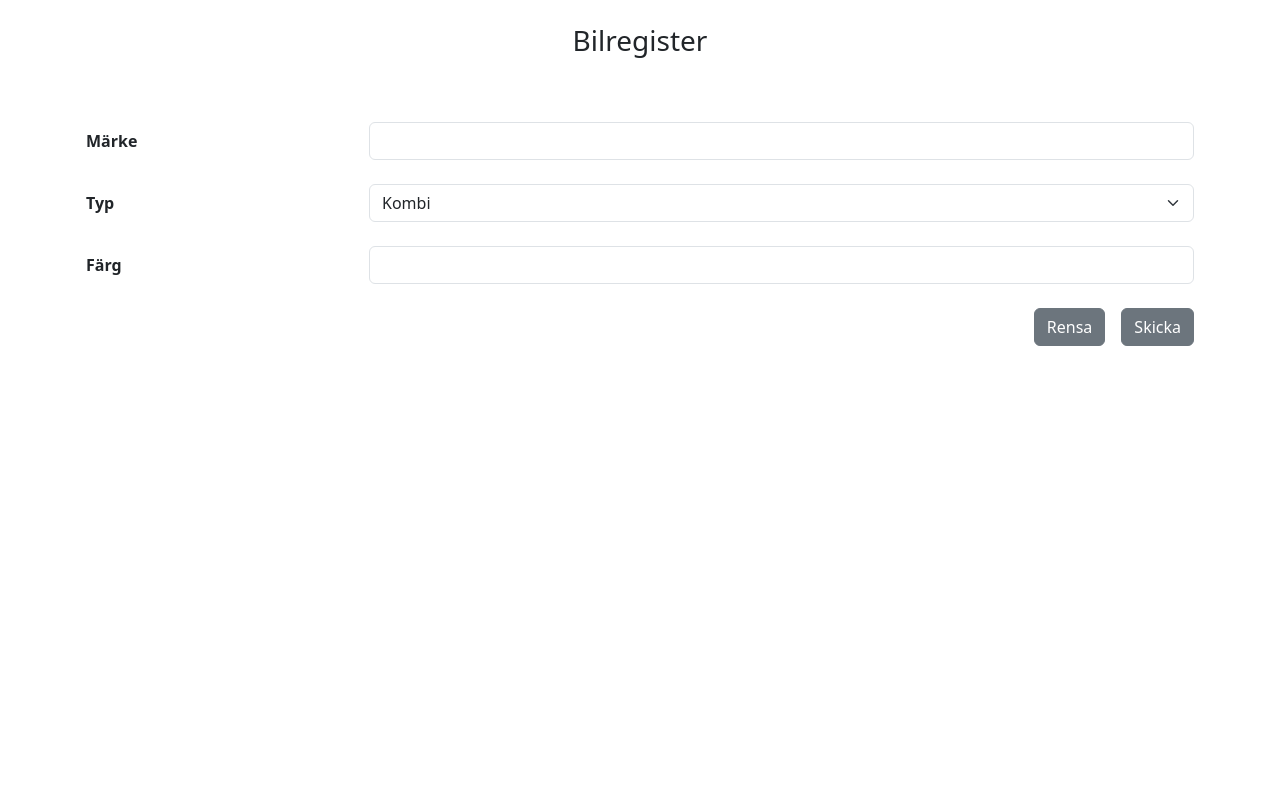
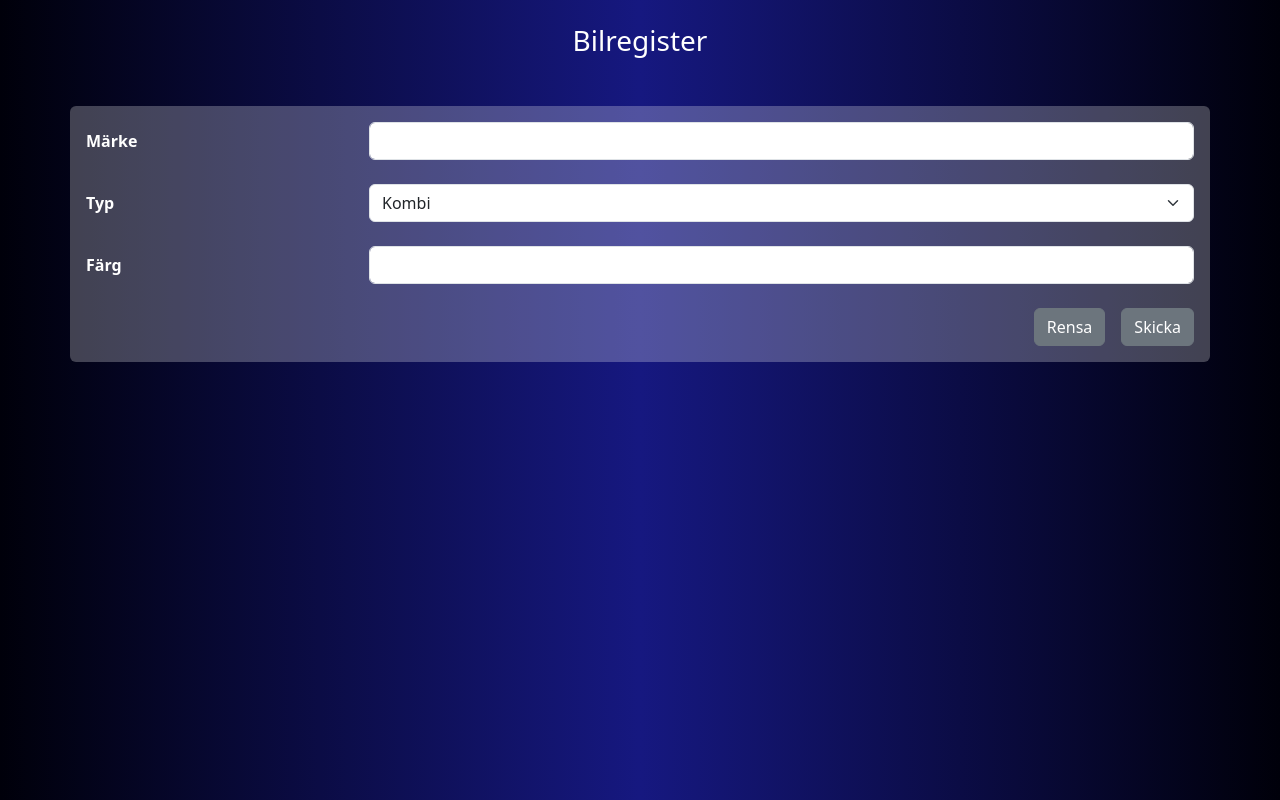
Before and after one commit to JonatanK-son/gik339-grupp40-projekt, a plain HTML site: page client/index.html in a window 1280 px wide. Drawn offline with nearby package versions, Linux system fonts and the light colour scheme.

Commit message:
minor styling changes

```diff
--- a/client/index.html
+++ b/client/index.html
@@ -4,6 +4,7 @@
     <meta charset="UTF-8">
     <meta name="viewport" content="width=device-width, initial-scale=1.0">
 
+    <link rel="stylesheet" href="style.css">
     <link href="https://cdn.jsdelivr.net/npm/bootstrap@5.3.3/dist/css/bootstrap.min.css" rel="stylesheet" integrity="sha384-QWTKZyjpPEjISv5WaRU9OFeRpok6YctnYmDr5pNlyT2bRjXh0JMhjY6hW+ALEwIH" crossorigin="anonymous">
     <script src="https://cdn.jsdelivr.net/npm/bootstrap@5.3.3/dist/js/bootstrap.bundle.min.js" integrity="sha384-YvpcrYf0tY3lHB60NNkmXc5s9fDVZLESaAA55NDzOxhy9GkcIdslK1eN7N6jIeHz" crossorigin="anonymous"></script>
 
@@ -11,19 +12,19 @@
 </head>
 <body>
     <header class="mt-4 text-center">
-        <h1 class="fs-3">Bilregister</h1>
+        <h1 class="fs-3 text-white">Bilregister</h1>
     </header>
     <main class="mt-5">
         <div class="container bg-white bg-opacity-25 p-3 rounded">
             <form id="userForm">
                 <div class="mb-4 row">
-                    <label for="brand" class="col-sm-3 col-form-label fw-bold">Märke</label>
+                    <label for="brand" class="col-sm-3 col-form-label fw-bold text-white">Märke</label>
                     <div class="col-sm-9">
                         <input class="form-control" type="text" name="brand" />
                     </div>
                 </div>
                 <div class="mb-4 row">
-                    <label for="type" class="col-sm-3 col-form-label fw-bold">Typ</label>
+                    <label for="type" class="col-sm-3 col-form-label fw-bold text-white">Typ</label>
                     <div class="col-sm-9">
                         <select class="form-select" name="color">
                             <option value="Kombi">Kombi</option>
@@ -34,7 +35,7 @@
                     </div>
                 </div>
                 <div class="mb-4 row">
-                    <label for="color" class="col-sm-3 col-form-label fw-bold">Färg</label>
+                    <label for="color" class="col-sm-3 col-form-label fw-bold text-white">Färg</label>
                     <div class="col-sm-9">
                         <input class="form-control" type="text" name="color" />
                     </div>
--- a/client/style.css
+++ b/client/style.css
@@ -0,0 +1,4 @@
+body {
+    background: rgb(0,0,10);
+    background: linear-gradient(90deg, rgba(0,0,10,1) 0%, rgba(22,24,128,1) 50%, rgba(0,0,10,1) 100%);
+}
```
